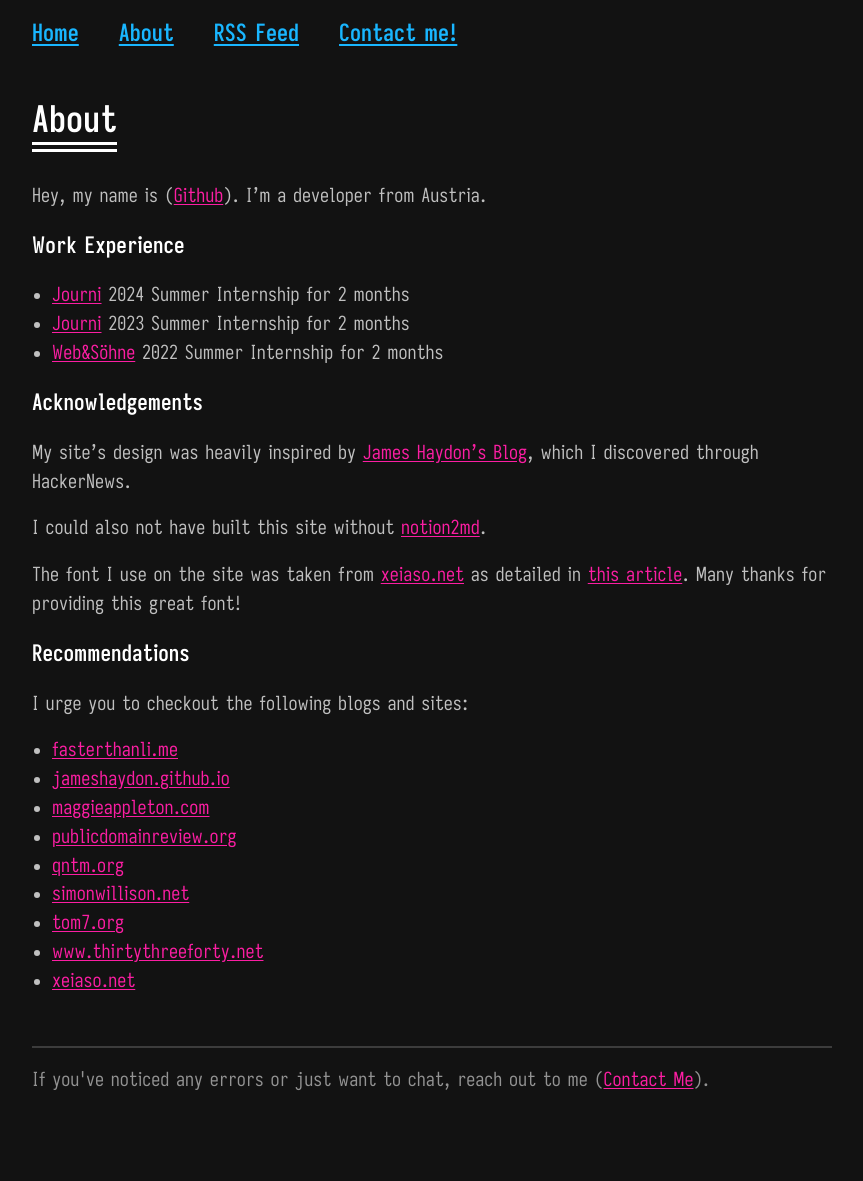
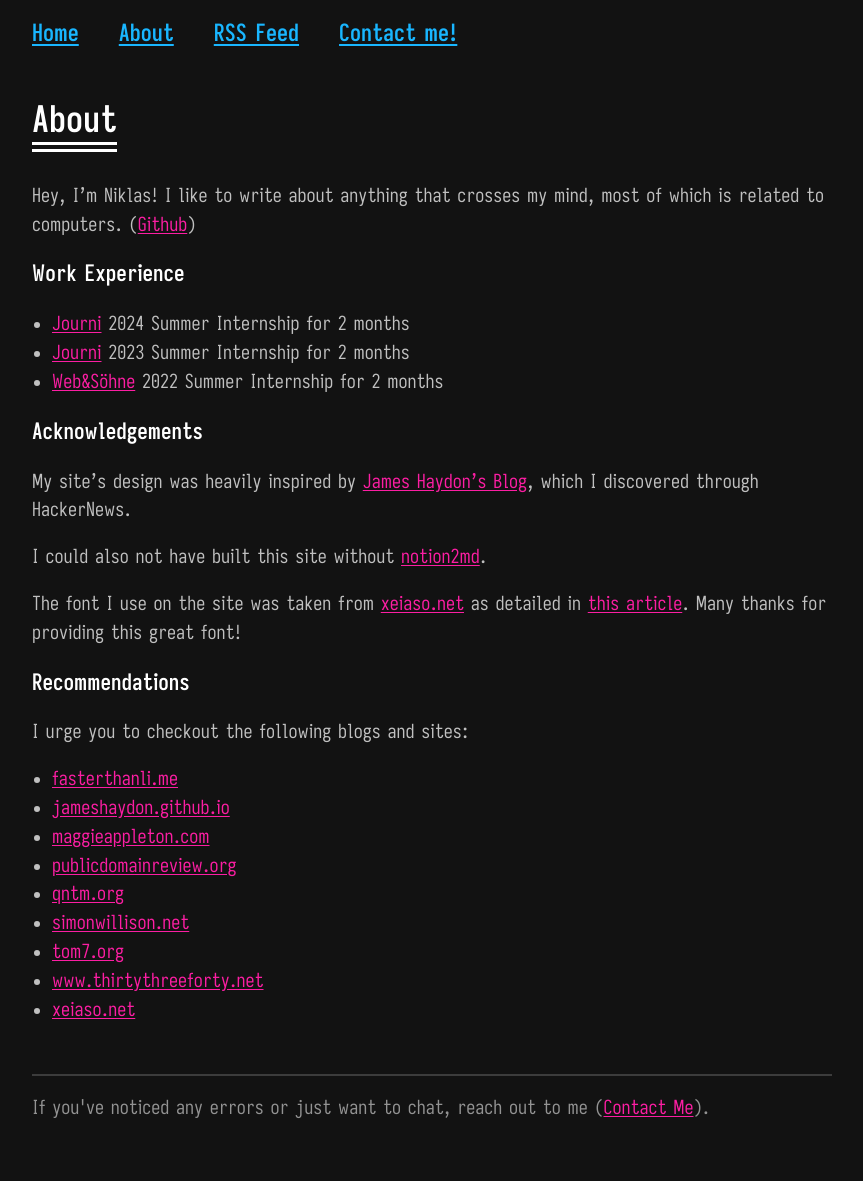
Before and after one commit to obrhubr/obrhubr.github.io, a Jekyll site: the page built from about.md, in a window 1280 px wide. Shown: the whole page, without its empty margins (208-1071 px from the left). Built offline with Jekyll 4.4.1, drawn with Linux system fonts in a browser that asks for light colours; before the commit the page ends 1152 px from its top, so only the background shows below that.

Commit message:
change description to be the same in the metadata and the html

```diff
--- a/about.md
+++ b/about.md
@@ -5,7 +5,7 @@
 favicon: favicon.png
 ---
 
-Hey, my name is {{ site.data.metadata.site.person.firstname }} ([Github](https://github.com/obrhubr)). I'm a developer from Austria.
+{{ site.data.metadata.site.description }} ([Github](https://github.com/obrhubr))
 
 ### Work Experience
 
```
